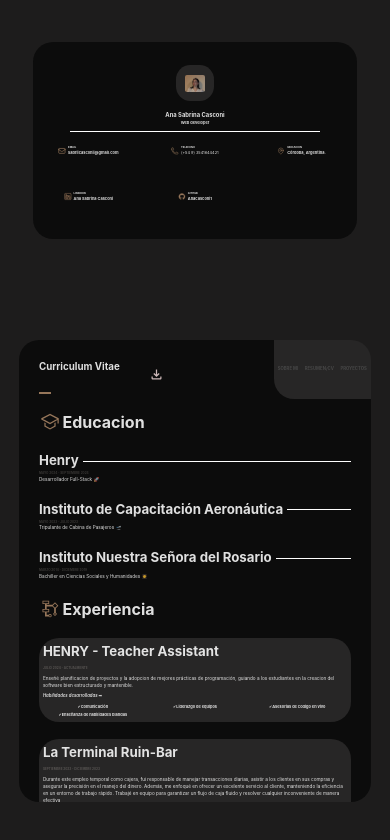
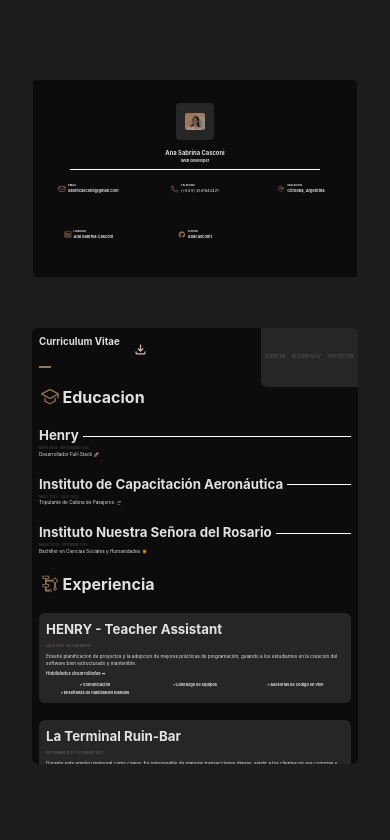
Before and after one commit to Anacasconi1/Portafolio, a React (Vite) app: page /resume in a window 390 px wide. Shown: the top 840 px of the page. Built offline with nearby package versions, Linux system fonts and the light colour scheme.

Commit message:
Responsive try

```diff
--- a/src/styles/App.css
+++ b/src/styles/App.css
@@ -7,7 +7,7 @@
   background-color: rgb(12, 12, 12);
   width: 15vw;
   padding: 1.5vw;
-  border-radius: 1.25rem;
+  border-radius: 1vw;
   height: 80vh;
 }
 
@@ -27,7 +27,7 @@
   display: flex;
   padding: 0.6rem;
   background-color: #272626;
-  border-radius: 0.9rem;
+  border-radius: 1vw;
   margin-bottom: 0.6rem;
 }
 
@@ -70,9 +70,9 @@ header {
   width: 60vw;
   height: 80vh;
   background-color: rgb(12, 12, 12);
-  border-radius: 1.25rem;
+  border-radius: 1.5vw;
   position: relative;
-  padding: 1.25rem;
+  padding: 1.8vw;
   overflow-y: scroll;
   scrollbar-width: none;
 }
@@ -82,7 +82,6 @@ header {
   display: flex;
   justify-content: center;
   align-items: center;
-  flex-grow: 5;
   max-width: 100vw;
   gap: 2%;
 }
@@ -93,7 +92,7 @@ header {
 .resume-title{
   display: flex;
   align-items: center;
-  width: 40%;
+  width: 35%;
   justify-content: space-between;
 }
 
--- a/src/styles/about-page.css
+++ b/src/styles/about-page.css
@@ -33,8 +33,8 @@
 
 .about-webdev-container {
     background-color: #272626;
-    border-radius: 1.25rem;
-    padding: 1vw;
+    border-radius: 1.5vw;
+    padding: 1.8vw;
     transition: all 300ms;
 }
 
--- a/src/styles/index.css
+++ b/src/styles/index.css
@@ -35,7 +35,6 @@ body, html {
   #all-app {
     display: flex;
     flex-direction: row;
-    justify-content: space-evenly;
     flex-wrap: wrap;
   }
   .side-info{
@@ -45,6 +44,7 @@ body, html {
     justify-content: center;
     height: 22vh;
     width: 80vw;
+    margin-bottom: -15vh;
   }
   .contact-container{
     width: 80vw;
--- a/src/styles/navbar.css
+++ b/src/styles/navbar.css
@@ -10,7 +10,7 @@
     position: absolute;
     top: 0;
     right: 0;
-    border-radius: 0rem 0rem 0rem 1.25rem;
+    border-radius: 0vw 0vw 0vw 1.5vw;
 }
 
 .navbar-btns {
--- a/src/styles/proyects.css
+++ b/src/styles/proyects.css
@@ -5,7 +5,7 @@
     justify-content: space-evenly;
     width: 16vw;
     background-color: #272626;
-    border-radius: 1.25rem;
+    border-radius: 1.5vw;
     padding: 2vh;
     margin-bottom: 2vh;
     transition: all 300ms;
--- a/src/styles/resume-experience.css
+++ b/src/styles/resume-experience.css
@@ -3,8 +3,8 @@
     flex-direction: column;
     gap: 0.5vh;
     background-color: #272626;
-    border-radius: 1.25rem;
-    padding: 1vw;
+    border-radius: 1.5vw;
+    padding: 1.8vw;
     margin-bottom: 2vh;
     transition: all 300ms;
 }
```
